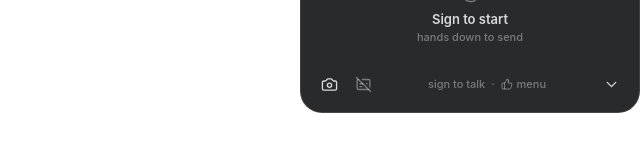
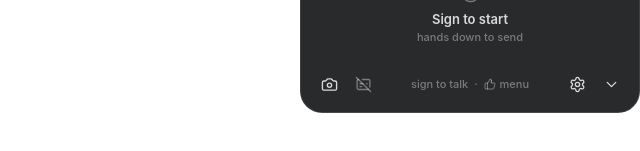
Before and after one commit to Yuvraajb/fastASL, a React (Vite) app in the folder src/renderer/: page / in a window 1280 px wide. Shown: the part 261-412 px from the top of the page, without its empty margins (640-1280 px from the left). Built offline with nearby package versions, Linux system fonts and the light colour scheme.

Commit message:
Settings button in the chat card's footer (New gesture, Teach a sign... by click; swipe up still works)
Co-Authored-By: Claude Opus 5.5 <noreply@anthropic.com>
Claude-Session: https://claude.ai/code/session_01XaK31thHhbkMVVHTusaSnJ

```diff
--- a/src/renderer/src/views/ChatView.css
+++ b/src/renderer/src/views/ChatView.css
@@ -618,7 +618,7 @@
 /* Slim: camera | the gestures that act now | minimize. */
 .chatcard__footer {
   display: grid;
-  grid-template-columns: 28px 28px minmax(0, 1fr) 28px;
+  grid-template-columns: 28px 28px minmax(0, 1fr) 28px 28px;
   align-items: center;
   gap: 6px;
   height: 28px;
--- a/src/renderer/src/views/ChatView.tsx
+++ b/src/renderer/src/views/ChatView.tsx
@@ -13,6 +13,7 @@ import {
   HandFist,
   Mail,
   MessageSquare,
+  Settings,
   ThumbsUp,
   type LucideIcon
 } from 'lucide-react'
@@ -442,6 +443,8 @@ function ChatFooter({ items }: { items: (string | HintItem)[] }): React.JSX.Elem
         onClick={() => controller.tap('captions')}
       />
       <Hint items={items} className="chatcard__hint" />
+      {/* Settings by click too (swipe up still works): New gesture, Teach a sign, camera... */}
+      <IconButton icon={Settings} label="Settings" size={28} iconSize={17} onClick={() => controller.tap('settings')} />
       <IconButton icon={ChevronDown} label="Minimize" size={28} iconSize={17} onClick={() => controller.tap('collapse')} />
     </footer>
   )
```
